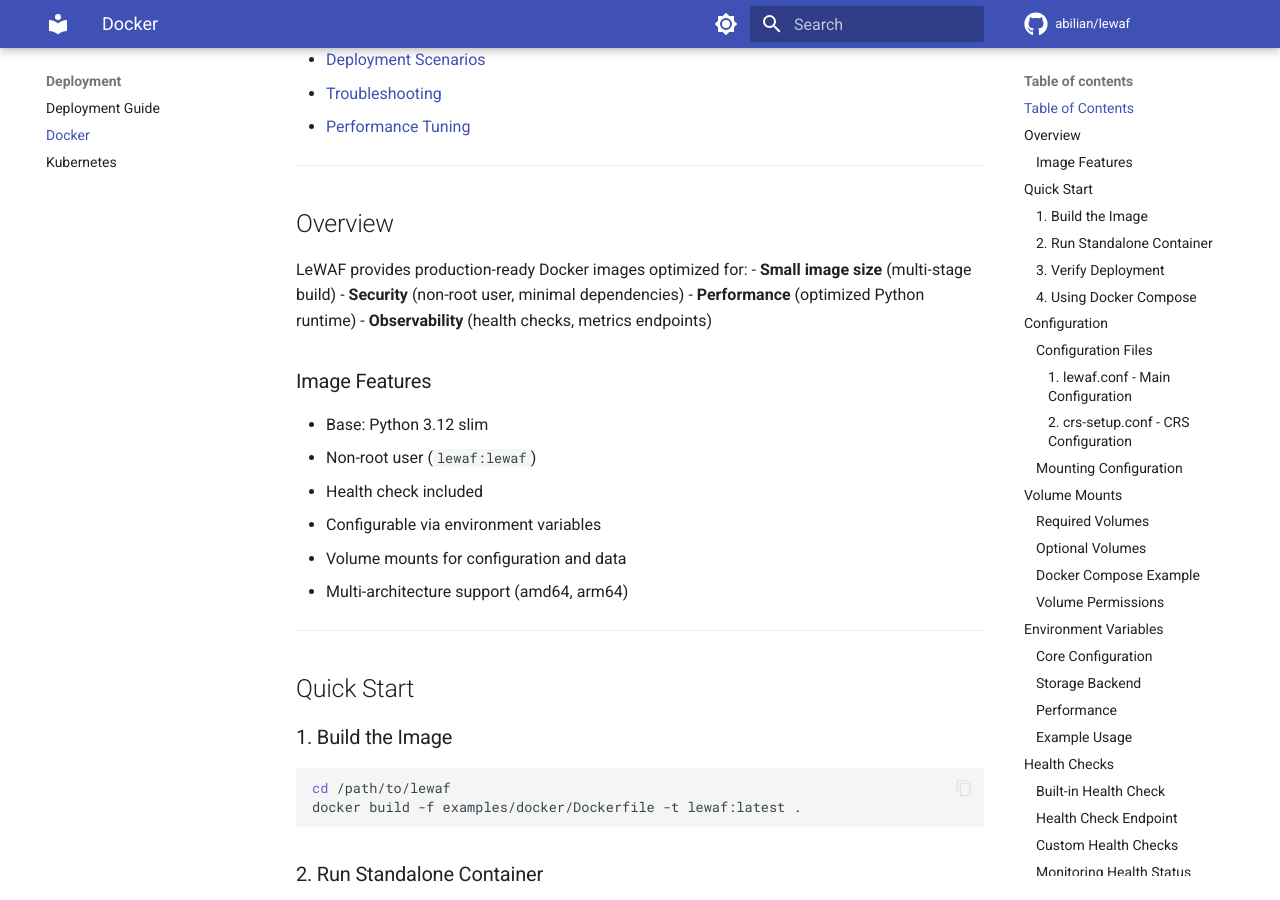
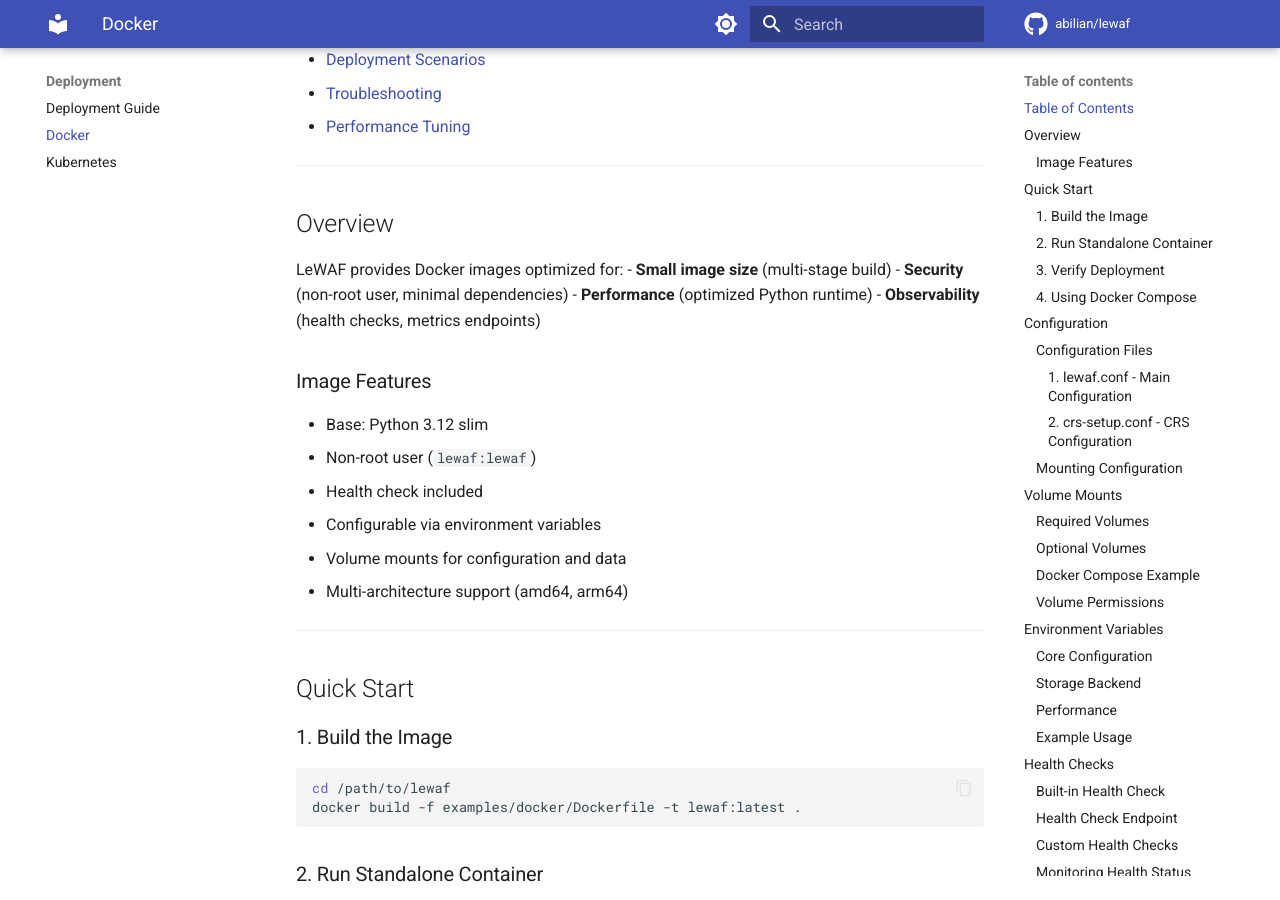
Before and after one commit to abilian/lewaf, an MkDocs documentation site: the page built from docs/deployment/docker.md, in a window 1280 px wide and 900 px high, scrolled down 600 px. Built offline with MkDocs 1.6.1 and Material for MkDocs 9.7.7, drawn with Linux system fonts in a browser that asks for light colours; comment, search, counter and statistics services are not loaded; the version menu is left out.

Commit message:
docs: update project status from production-ready to beta

```diff
--- a/docs/deployment/docker.md
+++ b/docs/deployment/docker.md
@@ -23,7 +23,7 @@ This guide covers deploying LeWAF in production using Docker and Docker Compose.
 
 ## Overview
 
-LeWAF provides production-ready Docker images optimized for:
+LeWAF provides Docker images optimized for:
 - **Small image size** (multi-stage build)
 - **Security** (non-root user, minimal dependencies)
 - **Performance** (optimized Python runtime)
```
Also changed, not shown: README.md (+1 -1 lines), docs/deployment/guide.md (+3 -3 lines), docs/deployment/kubernetes.md (+1 -1 lines), examples/docker/README.md (+1 -1 lines), 1 other file.
